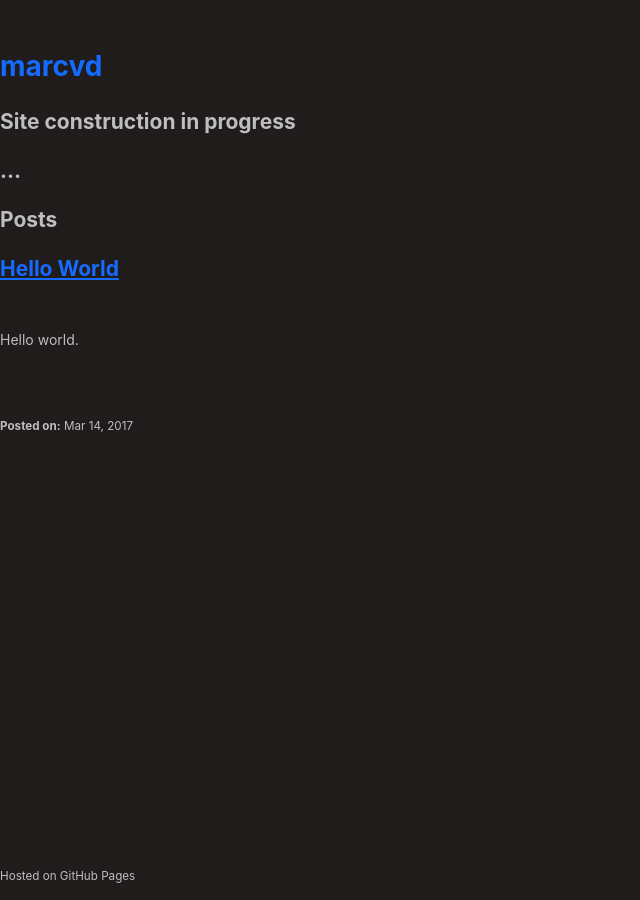
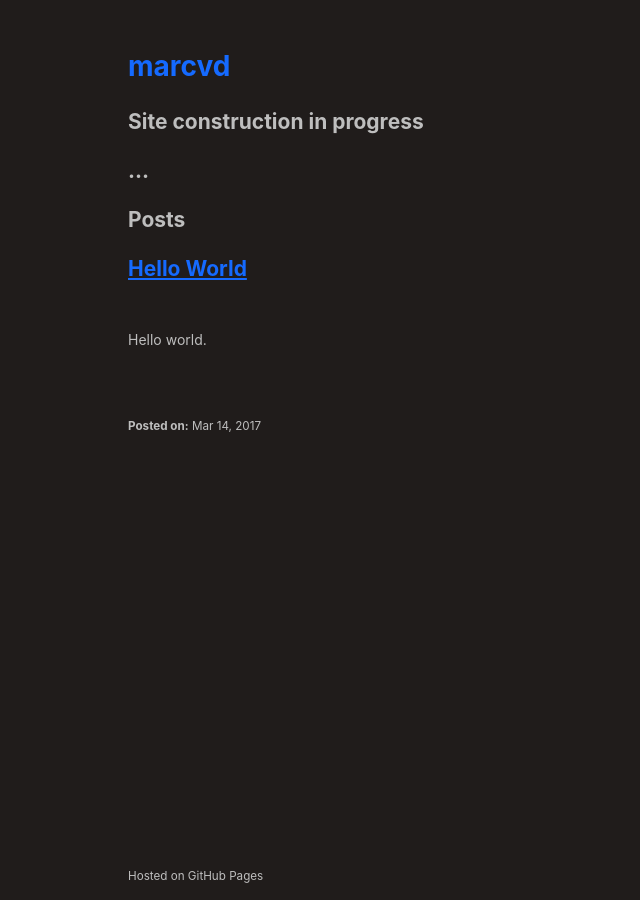
Before and after one commit to marc-q/marc-q.github.io, a Jekyll site: the page built from index.md, in a window 1280 px wide. Shown: the whole page, without its empty margins (0-640 px from the left). Built offline with Jekyll 4.4.1, drawn with Linux system fonts in a browser that asks for light colours; the repository's description, which GitHub fills in, is left out; our own code applies the rules of GitHub Pages for plain Markdown files.

Commit message:
Inline some css.

```diff
--- a/assets/css/style.css
+++ b/assets/css/style.css
@@ -1,10 +1,4 @@
-body, footer.main {margin: 0; padding: 0; border: 0;}
-
-div.content {margin-top: 5vh; padding-bottom: 50px;}
-
 footer.main {height: 50px; position: absolute; bottom: 0;}
-
-a#home {text-decoration: none;}
 
 blockquote, pre {padding: 1%;}
 
```
